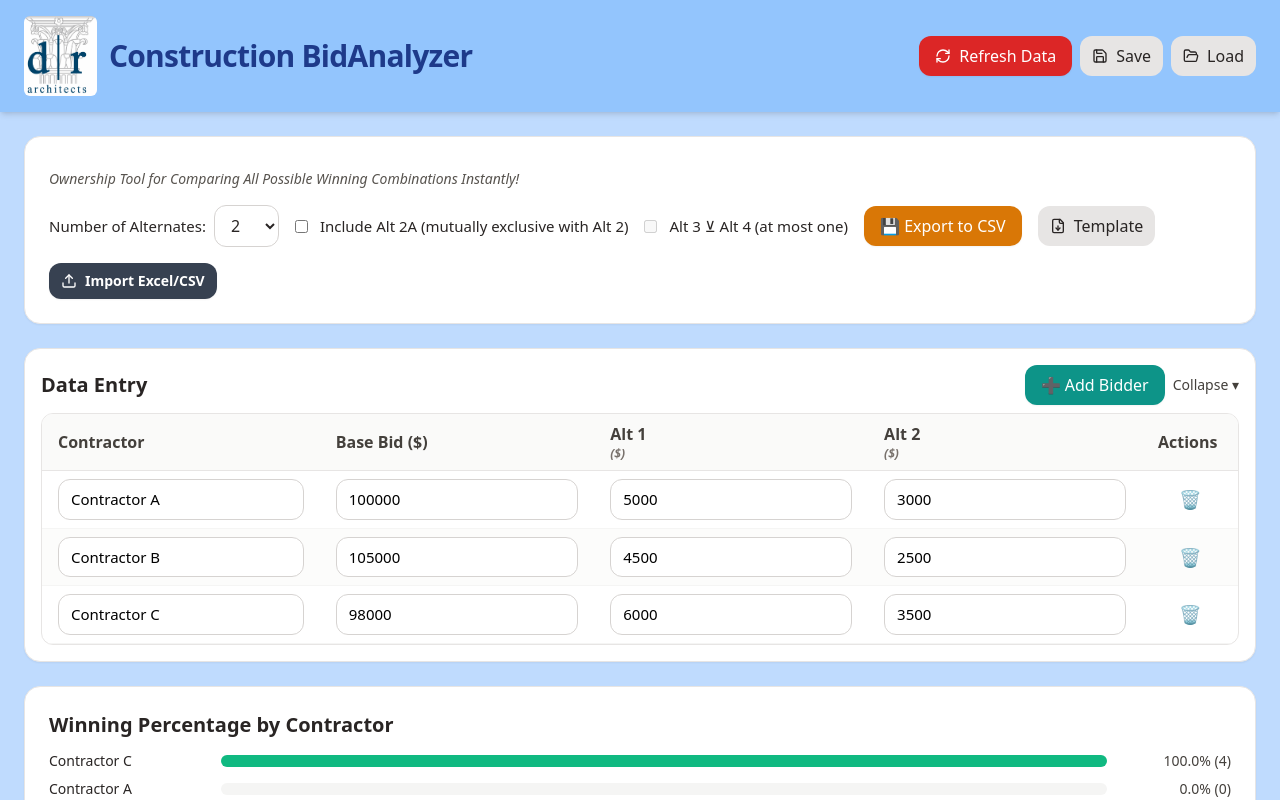
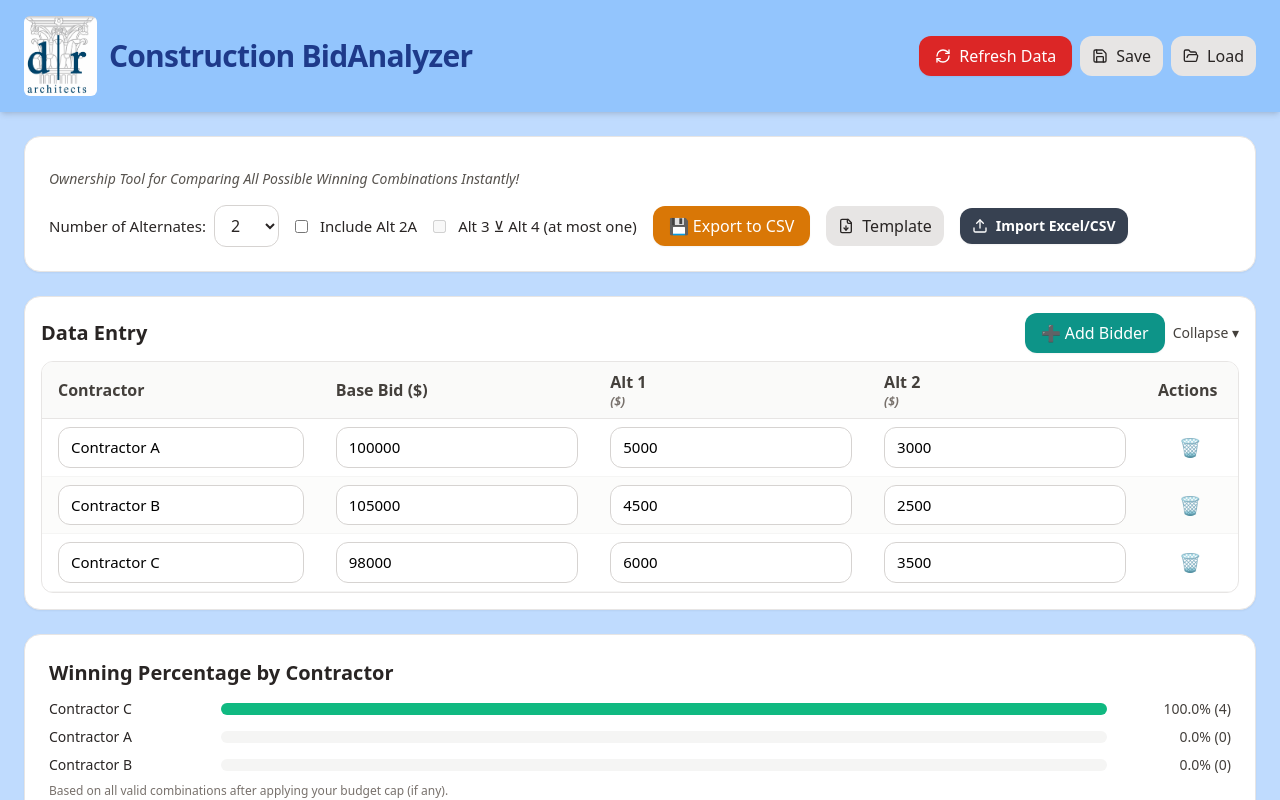
Before and after one commit to zwkoenig/BidAnalyzer, a React (Vite) app: page / in a window 1280 px wide. Shown: the top 800 px of the page. Built offline with nearby package versions, Linux system fonts and the light colour scheme.

Commit message:
Update App.tsx

```diff
--- a/src/App.tsx
+++ b/src/App.tsx
@@ -259,7 +259,7 @@ export default function App() {
   // XOR rules
   const xorRules = useMemo<Array<[AltIndex, AltIndex]>>(() => {
     const rules: Array<[AltIndex, AltIndex]> = [];
-    if (has2A) rules.push([1, "alt2A"]); // Alt 2 (index 1) XOR Alt 2A
+    // Remove this line: if (has2A) rules.push([1, "alt2A"]);
     if (xor34 && numAlternates >= 4) rules.push([2, 3]); // Alt 3 XOR Alt 4
     return rules;
   }, [has2A, xor34, numAlternates]);
@@ -349,6 +349,8 @@ export default function App() {
       let next = isOn
         ? prev.filter((x) => x !== indexOr2A)
         : [...prev, indexOr2A];
+
+      // Only apply XOR rules for Alt 3/4 if enabled
       for (const [a, b] of xorRules) {
         if (next.includes(a) && next.includes(b)) {
           const toDrop = indexOr2A === a ? b : indexOr2A === b ? a : b;
@@ -704,7 +706,7 @@ export default function App() {
                 checked={has2A}
                 onChange={toggleHas2A}
               />
-              Include Alt 2A (mutually exclusive with Alt 2)
+              Include Alt 2A
             </label>
 
             {/* Alt 3 vs Alt 4 at the top controls */}
@@ -965,10 +967,6 @@ export default function App() {
                     checked={selectedAlternates.includes("alt2A")}
                     onChange={() => toggleAlternate("alt2A")}
                     className="rounded"
-                    disabled={
-                      selectedAlternates.includes(1) &&
-                      !selectedAlternates.includes("alt2A")
-                    }
                   />
                   <span className="text-stone-800">{alt2ALabel}</span>
                 </label>
```
